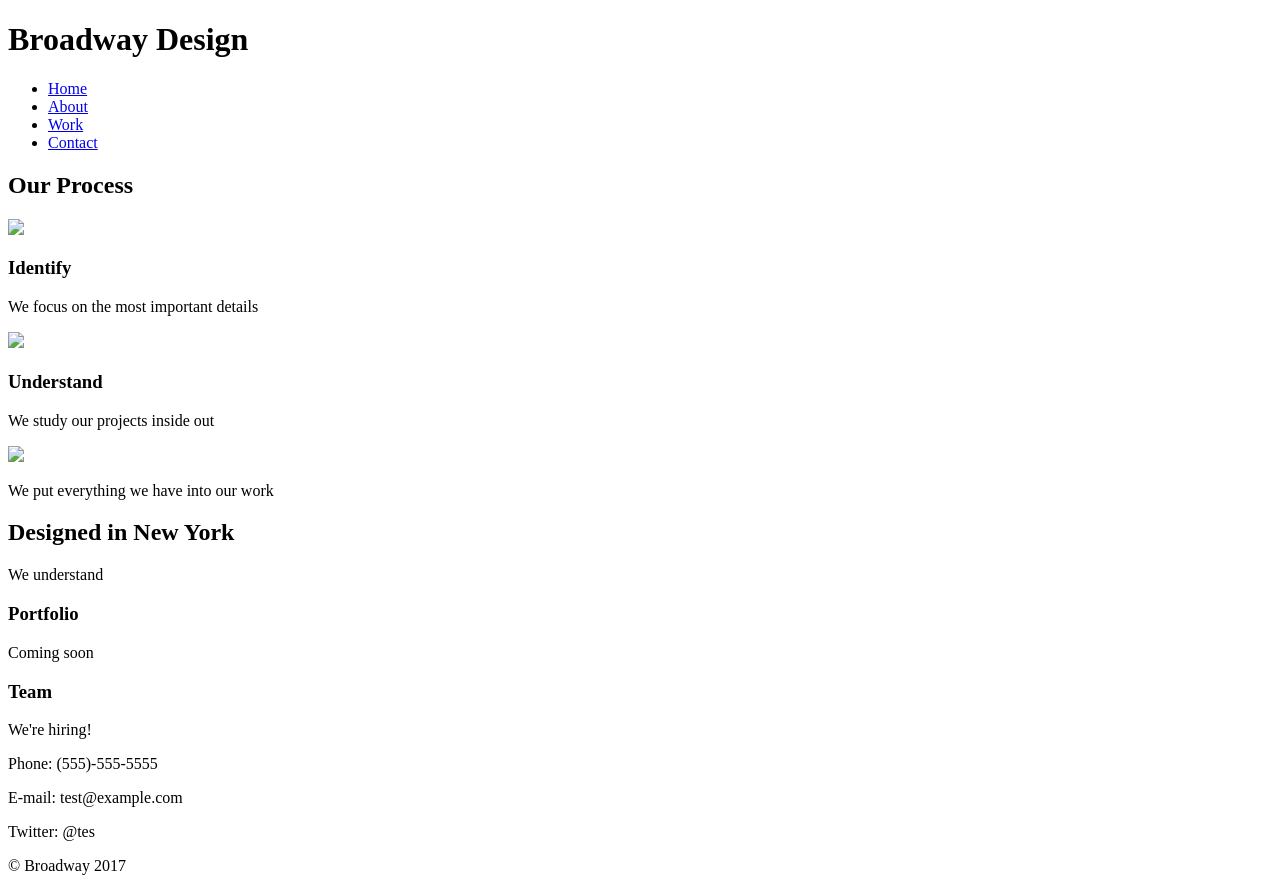
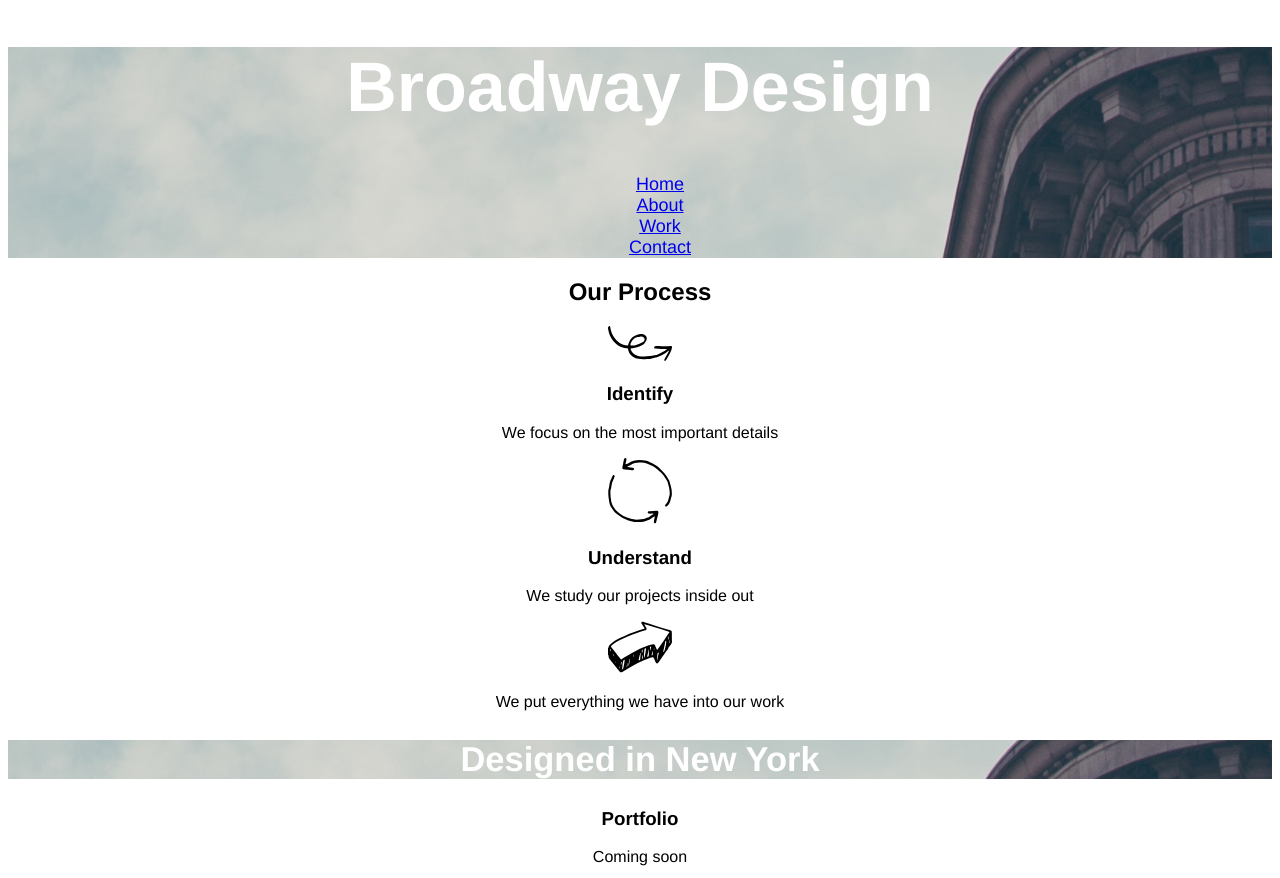
Before and after one commit to mhiggins0228/broadway-design, a plain HTML site: page Broadway-Design/index.html in a window 1280 px wide. Shown: the top 878 px of the page. Drawn offline with Linux system fonts and the light colour scheme.

Commit message:
second commit broadway-design.

```diff
--- a/Broadway-Design/index.html
+++ b/Broadway-Design/index.html
@@ -3,7 +3,7 @@
   <head>
     <meta charset="UTF-8">
     <title>Broadway Design</title>
-    <link rel="stylesheet" type="text/css" href="Broadway Design/style.css">
+    <link rel="stylesheet" type="text/css" href="style.css">
   </head>
   <body>
   <div id="header">
@@ -16,17 +16,17 @@
     </ul>
   </div>
     <h2 id="process">Our Process</h2>
-    <img src="Broadway Design/images/identify.svg">
+    <img src="images/identify.svg">
     <h3>Identify</h3>
     <p>We focus on the most important details</p>
-    <img src="Broadway Design/images/understand.svg">
+    <img src="images/understand.svg">
     <h3>Understand</h3>
     <p>We study our projects inside out</p>
-    <img src="Broadway Design/images/execute.svg">
+    <img src="images/execute.svg">
     <p>We put everything we have into our work</p>
   <div id="midline">
     <h2 id="design">Designed in New York</h2>
-    <p>We understand</p>
+  </div>
     <h3>Portfolio</h3>
     <p>Coming soon</p>
     <h3>Team</h3>
--- /dev/null
+++ b/Broadway-Design/style.css
@@ -0,0 +1,32 @@
+body{
+text-align:center;
+}
+
+#header{
+background-image: url("images/the-flatiron-building.png");
+
+}
+
+body{
+font-family:helvetica;
+}
+
+h1 {
+font-size:70px;
+font-weight:bold;
+color:white;
+}
+
+ul{
+font-size:18px;
+color:white;
+text-decoration:none;
+list-style-type:none;
+}
+
+#midline{
+background-image: url("images/the-flatiron-building.png");
+font-size:23px;
+font-weight:bold;
+color:white;
+}
```
